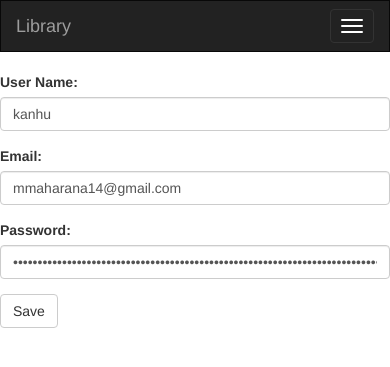
After one commit to immanoj16/Library-Management, a Django app: page /profile/ in a window 390 px wide. The commit adds this page. Shown: the top 367 px of the page. Run offline with Django 3.2, Linux system fonts and the light colour scheme; a user stored in the database is signed in; data comes from the database, SQL or seed files in the repository; some libraries are stand-ins or nearby versions.

Commit message:
add: Add Profile to the project

```diff
--- a/books/templates/books/base.html
+++ b/books/templates/books/base.html
@@ -25,7 +25,7 @@
         <div class="collapse navbar-collapse" id="topNavBar">
             <ul class="nav navbar-nav">
                 <li><a href="{% url 'books:home' %}">Books</a></li>
-                <li><a href="#">Profile</a></li>
+                <li><a href="{% url 'books:profile' %}">Profile</a></li>
             </ul>
 
             <ul class="nav navbar-nav navbar-right">
--- /dev/null
+++ b/books/templates/books/profile.html
@@ -0,0 +1,34 @@
+{% extends 'books/base.html' %}
+
+{% block title %}Profile page{% endblock %}
+
+{% block content %}
+    <form class="form-horizontal" method="post" action="{% url 'books:profile' %}">{% csrf_token %}
+        <div class="form-group">
+            <label for="username" class="col-sm-2 control-label">User Name: </label>
+            <div class="col-sm-10">
+                <input type="text" class="form-control" id="username" name="username" value="{{ user.username }}">
+            </div>
+        </div>
+
+        <div class="form-group">
+            <label for="email" class="col-sm-2 control-label">Email: </label>
+            <div class="col-sm-10">
+                <input type="email" class="form-control" id="email" name="email" value="{{ user.email }}">
+            </div>
+        </div>
+
+        <div class="form-group">
+            <label for="password" class="col-sm-2 control-label">Password: </label>
+            <div class="col-sm-10">
+                <input type="password" class="form-control" id="password" name="password" value="{{ user.password }}">
+            </div>
+        </div>
+
+        <div class="form-group">
+            <div class="col-sm-offset-2 col-sm-10">
+                <button type="submit" class="btn btn-default">Save</button>
+            </div>
+        </div>
+    </form>
+{% endblock %}
--- a/books/urls.py
+++ b/books/urls.py
@@ -12,5 +12,6 @@ urlpatterns = [
     url(r'^logout_user/$', views.logout_user, name='logout_user'),
     url(r'^addbook', views.addbook, name='addbook'),
     url(r'^removebook', views.removeBook, name='removebook'),
-    url(r'^search', views.search, name='search')
+    url(r'^search/$', views.search, name='search'),
+    url(r'^profile/', views.profile, name='profile'),
 ]
--- a/books/views.py
+++ b/books/views.py
@@ -168,3 +168,12 @@ def search(request):
             'username': username,
         }
         return render(request, 'books/home.html', context)
+
+
+def profile(request):
+    if not request.user.is_authenticated():
+        return render(request, 'books/login.html')
+
+    username = request.user.username
+    user = User.objects.get(username=username)
+    return render(request, 'books/profile.html', {'user': user,})
```
